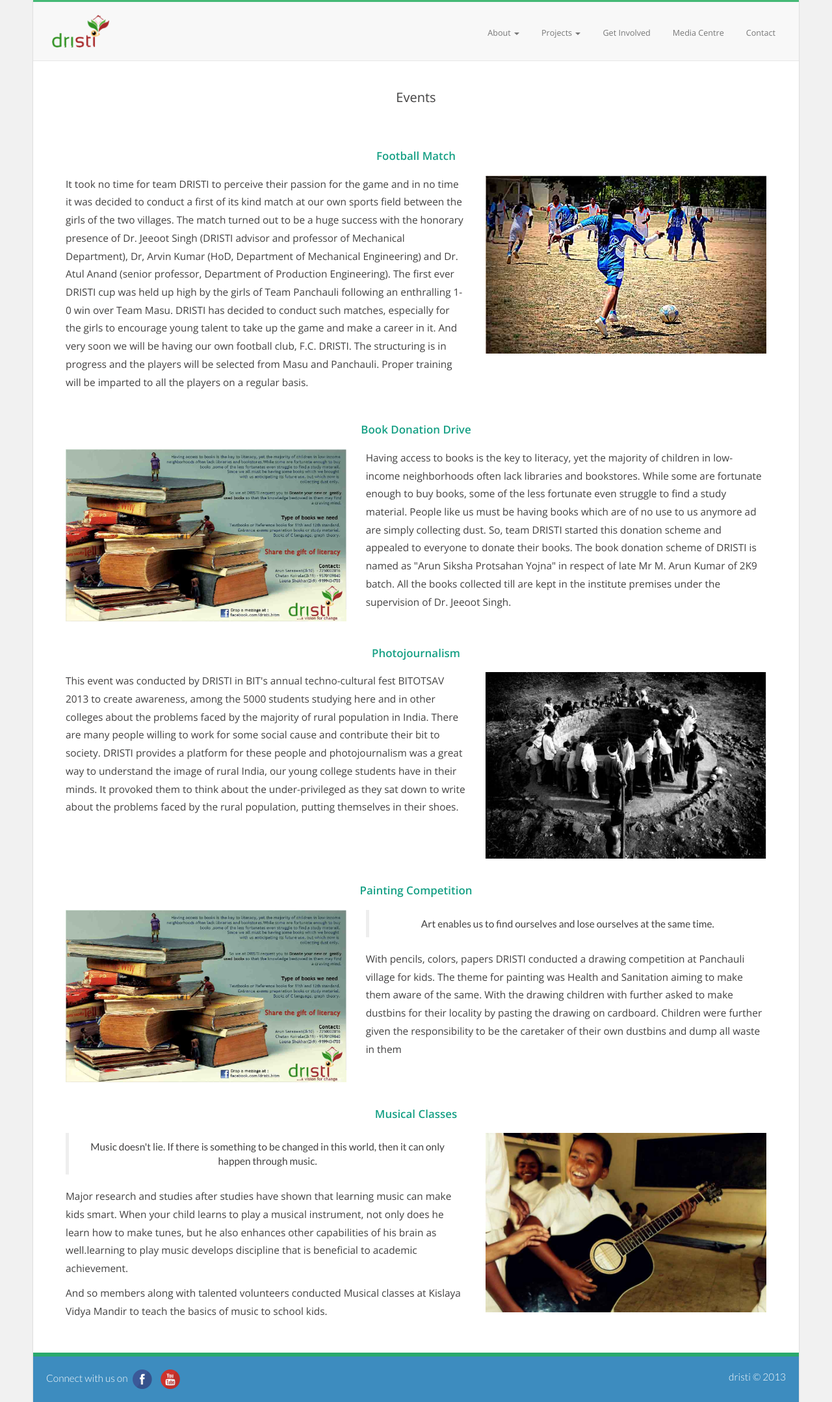
After one commit to vivekagr/dristi, a PHP site: page /events.php in a window 1280 px wide. The commit adds this page. Shown: the whole page at 65% size. Run offline with PHP 8.4, Linux system fonts and the light colour scheme; some web fonts are replaced.

Commit message:
Add events page.

```diff
--- a/css/style.css
+++ b/css/style.css
@@ -307,9 +307,13 @@ h2.heading-text {
   .objective-container ul, .project-container ul {
     text-align: left;
     font-weight: 300; }
+  .objective-container img, .project-container img {
+    margin: 0 auto; }
 
 .project-container h2 {
   margin-bottom: 20px; }
+.project-container .btn {
+  margin-right: 10px; }
 
 @media (max-width: 992px) {
   .project-item img {
--- a/css/style.scss
+++ b/css/style.scss
@@ -379,6 +379,9 @@ h2.heading-text {
     text-align: left;
     font-weight: 300;
   }
+  img {
+    margin: 0 auto;
+  }
 }
 
 
@@ -388,6 +391,9 @@ h2.heading-text {
   @extend .objective-container;
   h2 {
     margin-bottom: 20px;
+  }
+  .btn {
+    margin-right: 10px;
   }
 }
 
--- /dev/null
+++ b/events.php
@@ -0,0 +1,51 @@
+<?php include 'base.php' ?>
+
+<?php startblock('title') ?>Dristi - Events<?php endblock() ?>
+
+<?php startblock('main') ?>
+<div class="hero-container project-container">
+    <div class="row">
+        <div class="col-md-12 full-width-block">
+            <h1 class="heading-text">Events</h1>
+            <div class="row">
+                <div class="col-md-12"><h2 class="heading-text heading-text-green">Football Match</h2></div>
+                <div class="col-lg-7 col-md-6">
+                    <p>It took no time for team DRISTI to perceive their passion for the game and in no time it was decided to conduct a first of its kind match at our own sports field between the girls of the two villages. The match turned out to be a huge success with the honorary presence of Dr. Jeeoot Singh (DRISTI advisor and professor of Mechanical Department), Dr, Arvin Kumar (HoD, Department of Mechanical Engineering) and Dr. Atul Anand (senior professor, Department of Production Engineering). The first ever DRISTI cup was held up high by the girls of Team Panchauli following an enthralling 1-0 win over Team Masu. DRISTI has decided to conduct such matches, especially for the girls to encourage young talent to take up the game and make a career in it. And very soon we will be having our own football club, F.C. DRISTI. The structuring is in progress and the players will be selected from Masu and Panchauli. Proper training will be imparted to all the players on a regular basis.</p>
+                </div>
+                <div class="col-lg-5 col-md-6"><img class="img-responsive" src="/img/events/football.jpg"></div>
+            </div>
+            <div class="row">
+                <div class="col-md-12"><h2 class="heading-text heading-text-green">Book Donation Drive</h2></div>
+                <div class="col-lg-5 col-md-6"><img class="img-responsive" src="/img/events/book-donation.jpg"></div>
+                <div class="col-lg-7 col-md-6">
+                    <p>Having access to books is the key to literacy, yet the majority of children in low-income neighborhoods often lack libraries and bookstores. While some are fortunate enough to buy books, some of the less fortunate even struggle to find a study material. People like us must be having books which are of no use to us anymore ad are simply collecting dust. So, team DRISTI started this donation scheme and appealed to everyone to donate their books. The book donation scheme of DRISTI is named as "Arun Siksha Protsahan Yojna" in respect of late Mr M. Arun Kumar of 2K9 batch. All the books collected till are kept in the institute premises under the supervision of Dr. Jeeoot Singh.</p>
+                </div>
+            </div>
+            <div class="row">
+                <div class="col-md-12"><h2 class="heading-text heading-text-green">Photojournalism</h2></div>
+                <div class="col-lg-7 col-md-6">
+                    <p>This event was conducted by DRISTI in BIT's annual techno-cultural fest BITOTSAV 2013 to create awareness, among the 5000 students studying here and in other colleges about the problems faced by the majority of rural population in India. There are many people willing to work for some social cause and contribute their bit to society. DRISTI provides a platform for these people and photojournalism was a great way to understand the image of rural India, our young college students have in their minds. It provoked them to think about the under-privileged as they sat down to write about the problems faced by the rural population, putting themselves in their shoes.</p>
+                </div>
+                <div class="col-lg-5 col-md-6"><img class="img-responsive" src="/img/events/photojournalism.jpg"></div>
+            </div>
+            <div class="row">
+                <div class="col-md-12"><h2 class="heading-text heading-text-green">Painting Competition</h2></div>
+                <div class="col-lg-5 col-md-6"><img class="img-responsive" src="/img/events/book-donation.jpg"></div>
+                <div class="col-lg-7 col-md-6">
+                    <blockquote>Art enables us to find ourselves and lose ourselves at the same time.</blockquote>
+                    <p>With pencils, colors, papers DRISTI  conducted a drawing competition at Panchauli village for kids. The theme for painting was Health and Sanitation aiming to make them aware of the same. With the drawing children with further asked to make dustbins for their locality by pasting the drawing on cardboard. Children were further given the responsibility to be the caretaker of their own dustbins and dump all waste in them</p>
+                </div>
+            </div>
+            <div class="row">
+                <div class="col-md-12"><h2 class="heading-text heading-text-green">Musical Classes</h2></div>
+                <div class="col-lg-7 col-md-6">
+                    <blockquote>Music doesn't lie. If there is something to be changed in this world, then it can only happen through music.</blockquote>
+                    <p>Major research and studies after studies have shown that learning music can make kids smart. When your child learns to play a musical instrument, not only does he learn how to make tunes, but he also enhances other capabilities of his brain as well.learning to play music develops discipline that is beneficial to academic achievement.</p>
+                    <p>And so members along with talented volunteers conducted Musical classes at Kislaya Vidya Mandir to teach the basics of music to school kids.</p>
+                </div>
+                <div class="col-lg-5 col-md-6"><img class="img-responsive" src="/img/events/musical-classes.jpg"></div>
+            </div>
+        </div>
+    </div>
+</div>
+<?php endblock() ?>
```
Also changed, not shown: img/events/book-donation.jpg (added), img/events/football.jpg (added), img/events/musical-classes.jpg (added), img/events/painting-competition.jpg (added), img/events/photojournalism.jpg (added).
